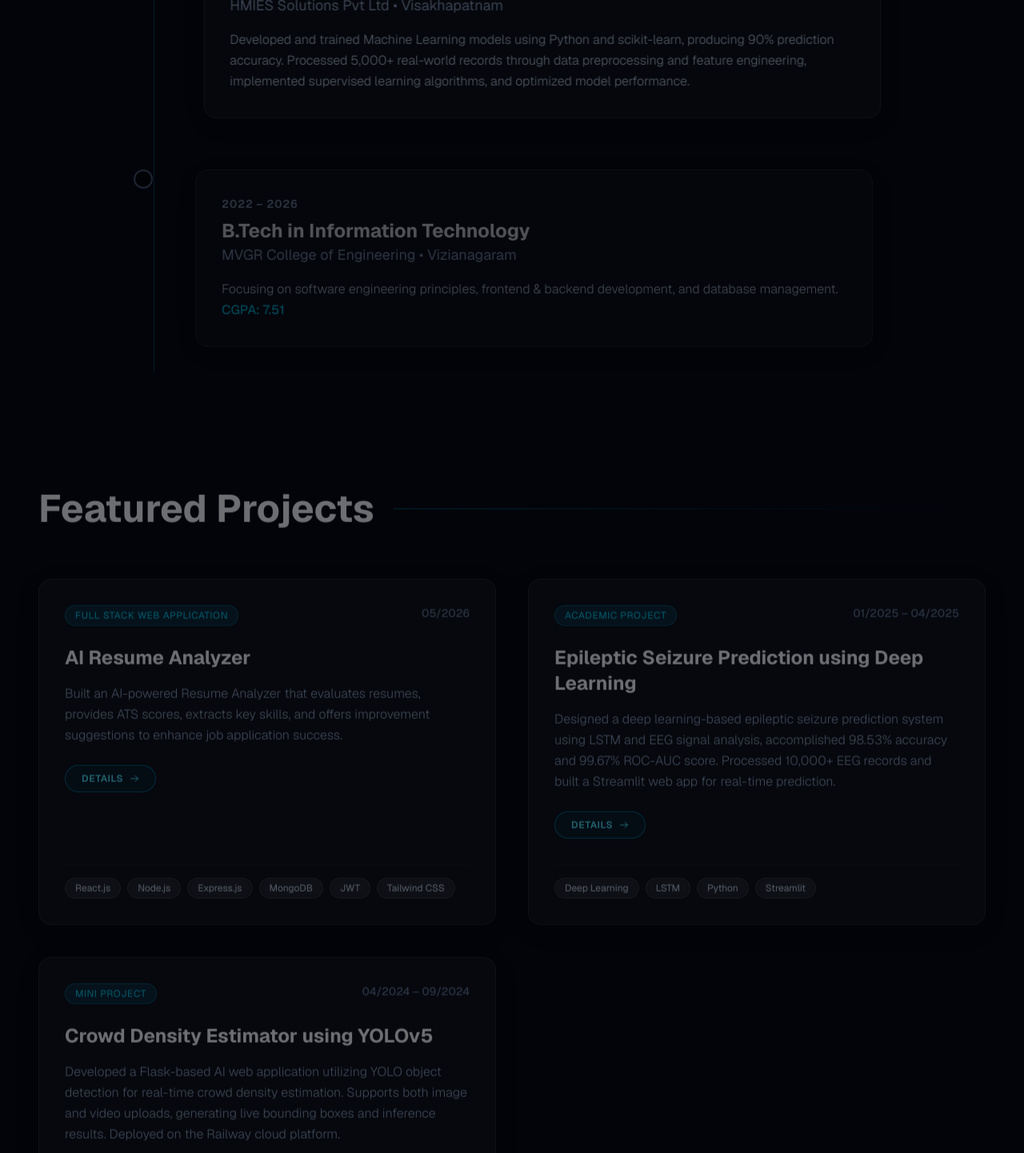
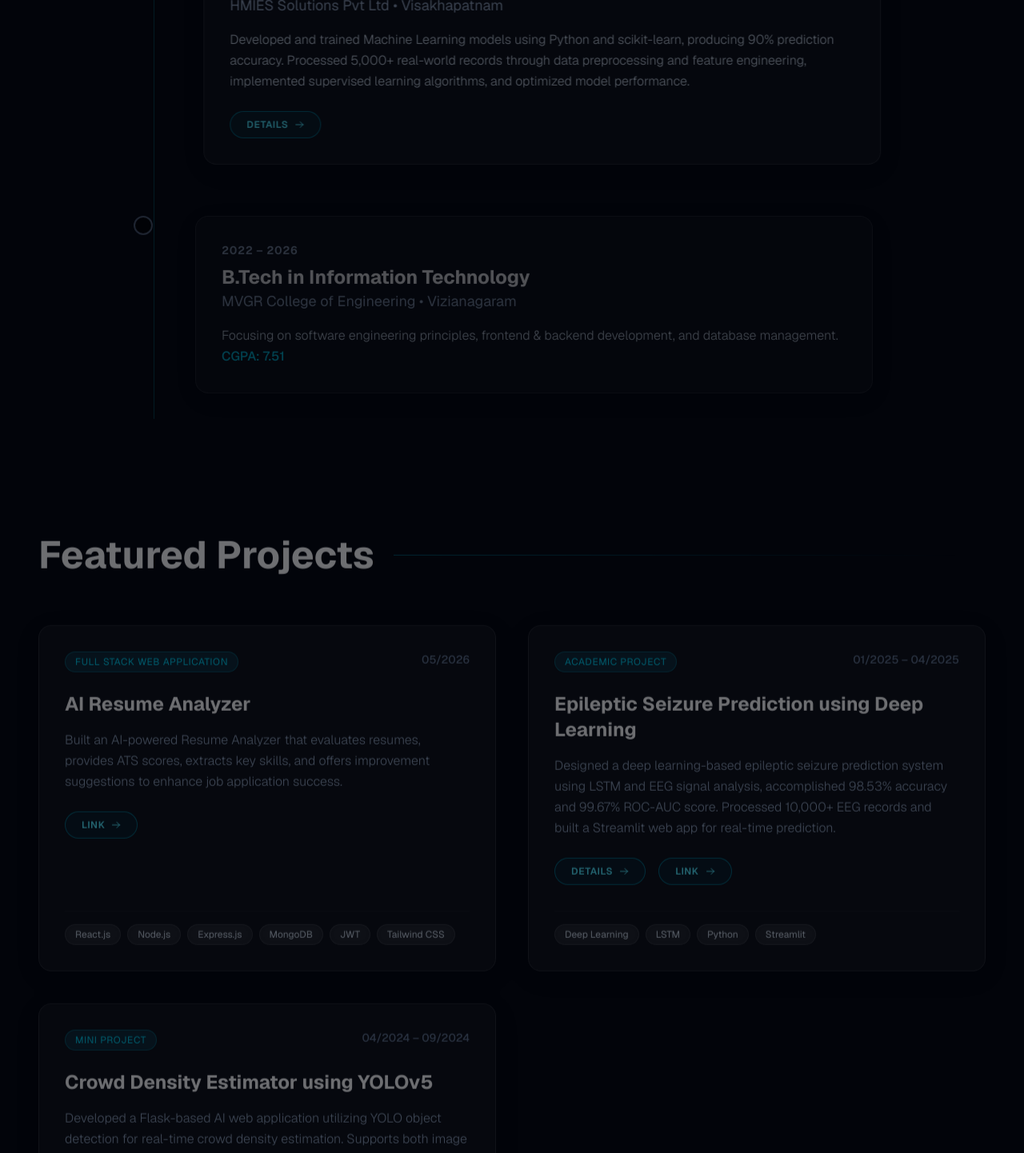
Before and after one commit to BesettyShubham17/Portfolio, a Next.js app: page / in a window 1280 px wide. Shown: the part 2060-3502 px from the top of the page at 80% size. Built offline with nearby package versions, Linux system fonts and the light colour scheme.

Commit message:
Update projects links and HMIES internship details

```diff
--- a/app/page.tsx
+++ b/app/page.tsx
@@ -262,9 +262,15 @@ export default function Home() {
                   <span className="text-cyan-400 text-sm font-semibold tracking-wider mb-2 block">05/2025 – 06/2025</span>
                   <h3 className="text-2xl font-bold text-white">Machine Learning Intern</h3>
                   <h4 className="text-lg text-slate-400 mb-4">HMIES Solutions Pvt Ltd • Visakhapatnam</h4>
-                  <p className="text-slate-300 leading-relaxed font-light">
+                  <p className="text-slate-300 leading-relaxed font-light mb-6">
                     Developed and trained Machine Learning models using Python and scikit-learn, producing 90% prediction accuracy. Processed 5,000+ real-world records through data preprocessing and feature engineering, implemented supervised learning algorithms, and optimized model performance.
                   </p>
+                  <a href="/hmies-certificate.pdf" target="_blank" rel="noopener noreferrer" className="group/btn inline-flex items-center gap-2 px-5 py-2 bg-cyan-950/30 border border-cyan-500/50 hover:bg-cyan-500/20 text-cyan-300 text-xs font-semibold uppercase tracking-wider rounded-full transition-all w-max hover:shadow-[0_0_15px_rgba(6,182,212,0.4)]">
+                    <span>Details</span>
+                    <svg className="w-3 h-3 group-hover/btn:translate-x-1 transition-transform" fill="none" viewBox="0 0 24 24" stroke="currentColor">
+                      <path strokeLinecap="round" strokeLinejoin="round" strokeWidth={2} d="M14 5l7 7m0 0l-7 7m7-7H3" />
+                    </svg>
+                  </a>
                 </div>
               </motion.div>
 
@@ -310,7 +316,8 @@ export default function Home() {
                   date: "05/2026",
                   desc: "Built an AI-powered Resume Analyzer that evaluates resumes, provides ATS scores, extracts key skills, and offers improvement suggestions to enhance job application success.",
                   tags: ["React.js", "Node.js", "Express.js", "MongoDB", "JWT", "Tailwind CSS"],
-                  link: "https://ai-resume-analyzer-kappa-tan.vercel.app/"
+                  link: "https://ai-resume-analyzer-kappa-tan.vercel.app/",
+                  linkLabel: "Link"
                 },
                 {
                   title: "Epileptic Seizure Prediction using Deep Learning",
@@ -318,7 +325,10 @@ export default function Home() {
                   date: "01/2025 – 04/2025",
                   desc: "Designed a deep learning-based epileptic seizure prediction system using LSTM and EEG signal analysis, accomplished 98.53% accuracy and 99.67% ROC-AUC score. Processed 10,000+ EEG records and built a Streamlit web app for real-time prediction.",
                   tags: ["Deep Learning", "LSTM", "Python", "Streamlit"],
-                  link: "https://drive.google.com/drive/folders/1DnAJLZomr63fNEmduyUqczlNgNqedCfW"
+                  link: "https://drive.google.com/drive/folders/1DnAJLZomr63fNEmduyUqczlNgNqedCfW",
+                  linkLabel: "Details",
+                  link2: "https://healthcare-ai-seizure-prediction-mo.vercel.app/",
+                  link2Label: "Link"
                 },
                 {
                   title: "Crowd Density Estimator using YOLOv5",
@@ -326,7 +336,8 @@ export default function Home() {
                   date: "04/2024 – 09/2024",
                   desc: "Developed a Flask-based AI web application utilizing YOLO object detection for real-time crowd density estimation. Supports both image and video uploads, generating live bounding boxes and inference results. Deployed on the Railway cloud platform.",
                   tags: ["Python", "Flask", "YOLOv5", "OpenCV", "Railway"],
-                  link: "https://people-counter-app-production.up.railway.app/"
+                  link: "https://people-counter-app-production.up.railway.app/",
+                  linkLabel: "Details"
                 }
               ].map((proj, idx) => (
                 <motion.div
@@ -346,13 +357,25 @@ export default function Home() {
                     <h3 className="text-2xl font-bold text-white mb-4 group-hover:text-cyan-300 transition-colors">{proj.title}</h3>
                     <p className="text-slate-400 mb-6 leading-relaxed font-light">{proj.desc}</p>
 
-                    {proj.link && (
-                      <a href={proj.link} target="_blank" rel="noopener noreferrer" className="group/btn inline-flex items-center gap-2 mb-8 px-5 py-2 bg-cyan-950/30 border border-cyan-500/50 hover:bg-cyan-500/20 text-cyan-300 text-xs font-semibold uppercase tracking-wider rounded-full transition-all w-max hover:shadow-[0_0_15px_rgba(6,182,212,0.4)]">
-                        <span>Details</span>
-                        <svg className="w-3 h-3 group-hover/btn:translate-x-1 transition-transform" fill="none" viewBox="0 0 24 24" stroke="currentColor">
-                          <path strokeLinecap="round" strokeLinejoin="round" strokeWidth={2} d="M14 5l7 7m0 0l-7 7m7-7H3" />
-                        </svg>
-                      </a>
+                    {(proj.link || (proj as any).link2) && (
+                      <div className="flex flex-wrap gap-4 mb-8">
+                        {proj.link && (
+                          <a href={proj.link} target="_blank" rel="noopener noreferrer" className="group/btn inline-flex items-center gap-2 px-5 py-2 bg-cyan-950/30 border border-cyan-500/50 hover:bg-cyan-500/20 text-cyan-300 text-xs font-semibold uppercase tracking-wider rounded-full transition-all w-max hover:shadow-[0_0_15px_rgba(6,182,212,0.4)]">
+                            <span>{(proj as any).linkLabel || "Details"}</span>
+                            <svg className="w-3 h-3 group-hover/btn:translate-x-1 transition-transform" fill="none" viewBox="0 0 24 24" stroke="currentColor">
+                              <path strokeLinecap="round" strokeLinejoin="round" strokeWidth={2} d="M14 5l7 7m0 0l-7 7m7-7H3" />
+                            </svg>
+                          </a>
+                        )}
+                        {(proj as any).link2 && (
+                          <a href={(proj as any).link2} target="_blank" rel="noopener noreferrer" className="group/btn inline-flex items-center gap-2 px-5 py-2 bg-cyan-950/30 border border-cyan-500/50 hover:bg-cyan-500/20 text-cyan-300 text-xs font-semibold uppercase tracking-wider rounded-full transition-all w-max hover:shadow-[0_0_15px_rgba(6,182,212,0.4)]">
+                            <span>{(proj as any).link2Label || "Link"}</span>
+                            <svg className="w-3 h-3 group-hover/btn:translate-x-1 transition-transform" fill="none" viewBox="0 0 24 24" stroke="currentColor">
+                              <path strokeLinecap="round" strokeLinejoin="round" strokeWidth={2} d="M14 5l7 7m0 0l-7 7m7-7H3" />
+                            </svg>
+                          </a>
+                        )}
+                      </div>
                     )}
 
                     <div className="flex flex-wrap gap-2 mt-auto pt-4 border-t border-white/5">
```
Also changed, not shown: 1 other file (tests, documents, lock files or other folders).
